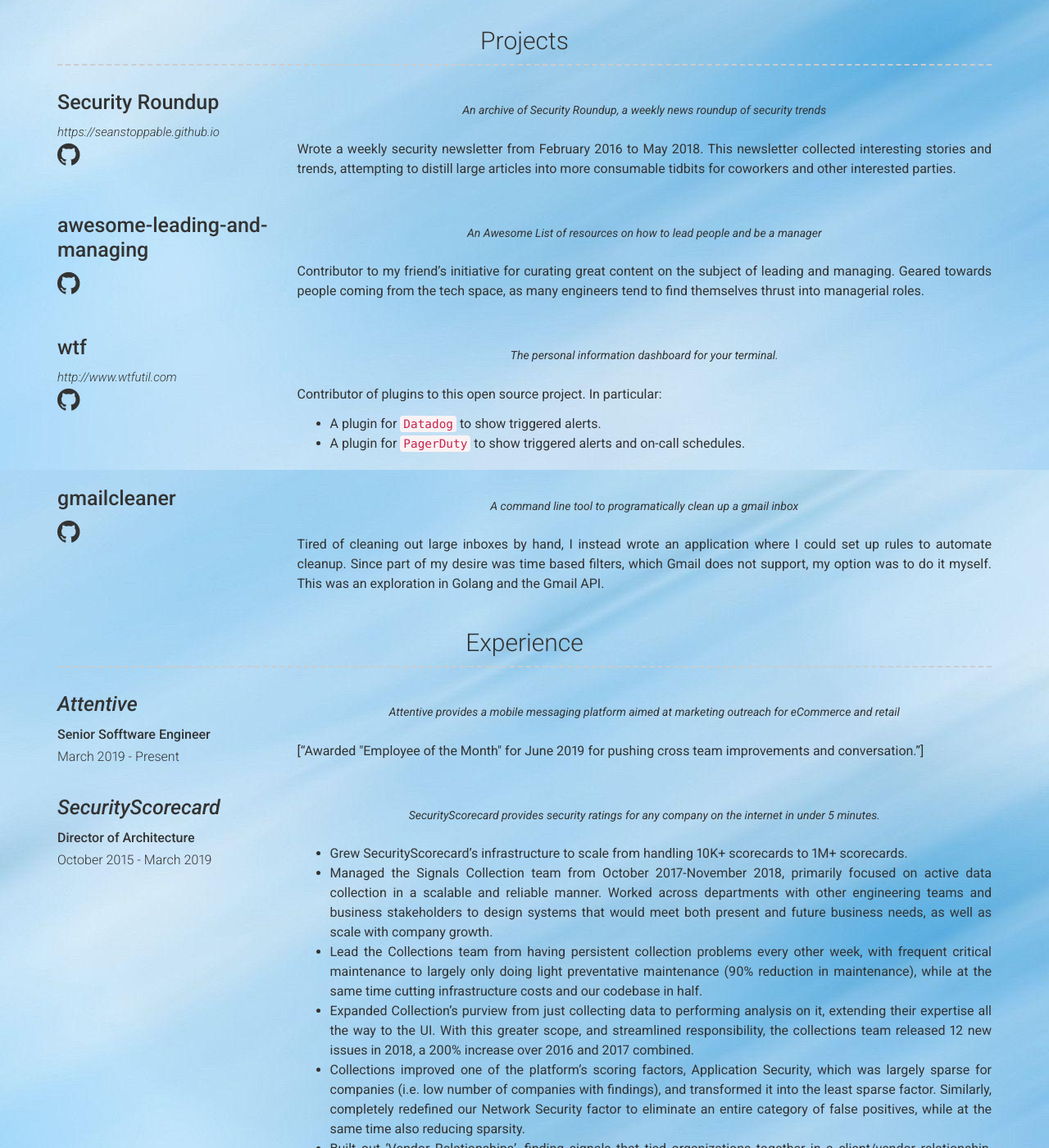
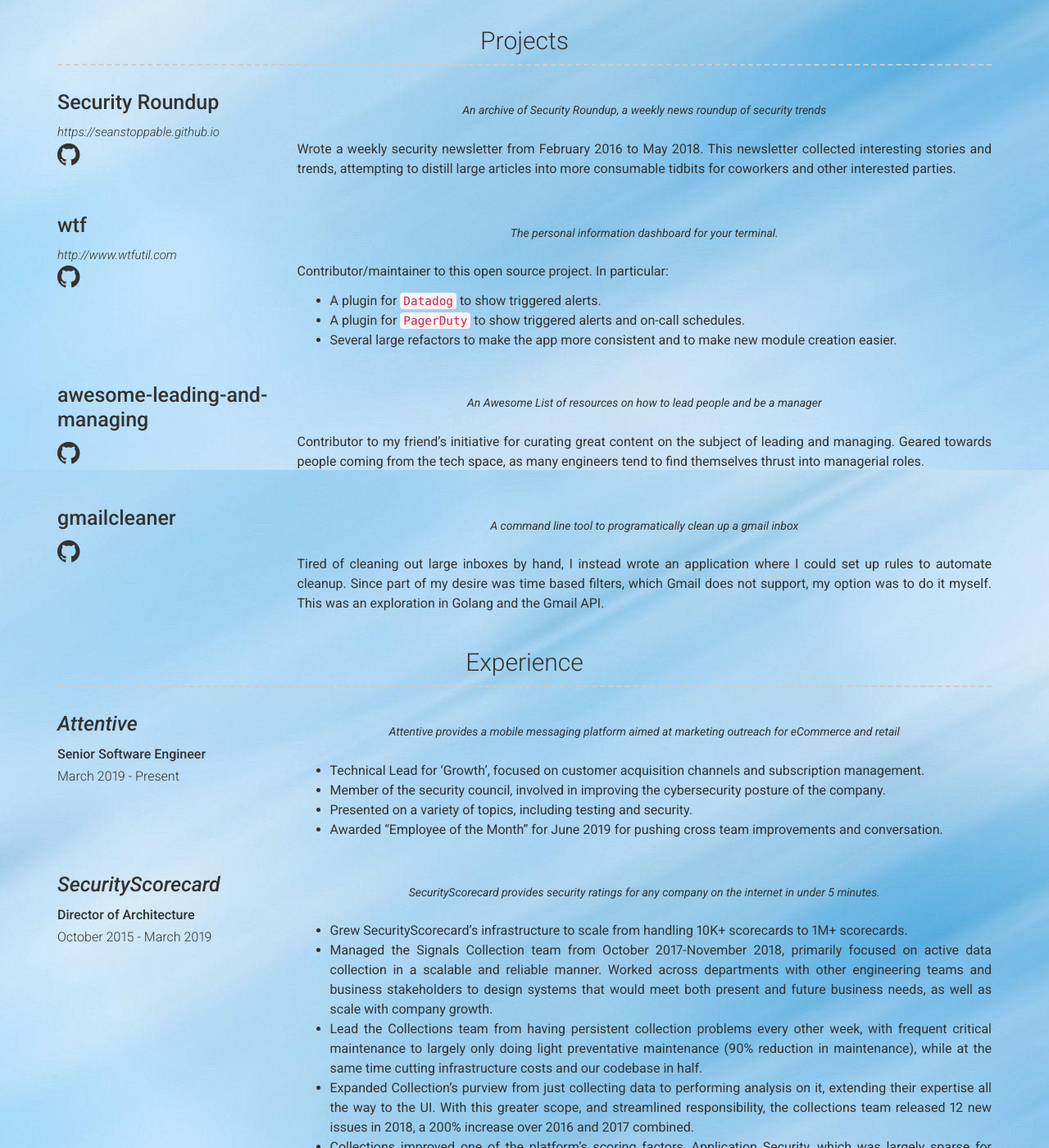
Before and after one commit to Seanstoppable/portfolio, a Jekyll site: the page built from index.md, in a window 1280 px wide and 1400 px high, scrolled down 507 px. Shown: the whole window at 82% size. Built offline with Jekyll 4.4.1, drawn with Linux system fonts in a browser that asks for light colours.

Commit message:
Minor updates

```diff
--- a/_data/experience.yml
+++ b/_data/experience.yml
@@ -3,11 +3,14 @@
 
 - company: Attentive
   link: https://www.attentivemobile.com
-  job_title: Senior Sofftware Engineer
+  job_title: Senior Software Engineer
   dates: March 2019 - Present
   quote: >
     Attentive provides a mobile messaging platform aimed at marketing outreach for eCommerce and retail
-  description:
+  description: |
+    - Technical Lead for 'Growth', focused on customer acquisition channels and subscription management.
+    - Member of the security council, involved in improving the cybersecurity posture of the company.
+    - Presented on a variety of topics, including testing and security.
     - Awarded "Employee of the Month" for June 2019 for pushing cross team improvements and conversation.
 
 - company: SecurityScorecard
--- a/_data/projects.yml
+++ b/_data/projects.yml
@@ -10,6 +10,17 @@
     This newsletter collected interesting stories and trends, attempting to distill large articles
     into more consumable tidbits for coworkers and other interested parties.
 
+- name: wtf
+  github: wtfutil/wtf
+  link: http://www.wtfutil.com
+  quote: >
+    The personal information dashboard for your terminal.
+  description: | # this will include new lines to allow paragraphs
+    Contributor/maintainer to this open source project. In particular:
+     - A plugin for `Datadog` to show triggered alerts.
+     - A plugin for `PagerDuty` to show triggered alerts and on-call schedules.
+     - Several large refactors to make the app more consistent and to make new module creation easier.
+
 - name: awesome-leading-and-managing
   github: LappleApple/awesome-leading-and-managing
   quote: >
@@ -19,16 +30,6 @@
     subject of leading and managing.
     Geared towards people coming from the tech space, as many engineers tend to
     find themselves thrust into managerial roles.
-
-- name: wtf
-  github: wtfutil/wtf
-  link: http://www.wtfutil.com
-  quote: >
-    The personal information dashboard for your terminal.
-  description: | # this will include new lines to allow paragraphs
-    Contributor of plugins to this open source project. In particular:
-     - A plugin for `Datadog` to show triggered alerts.
-     - A plugin for `PagerDuty` to show triggered alerts and on-call schedules.
 
 - name: gmailcleaner
   github: Seanstoppable/gmailcleaner
```
